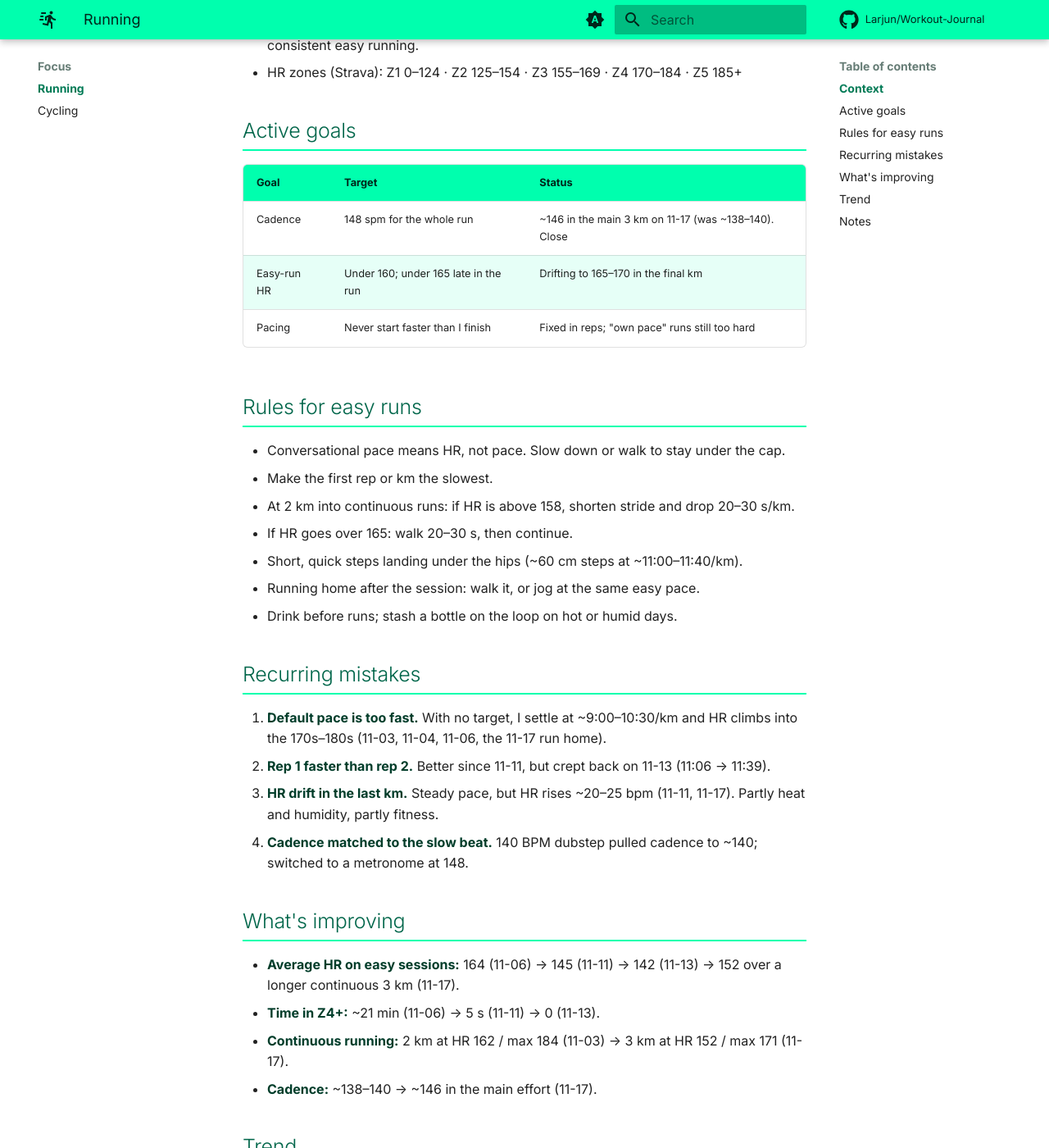
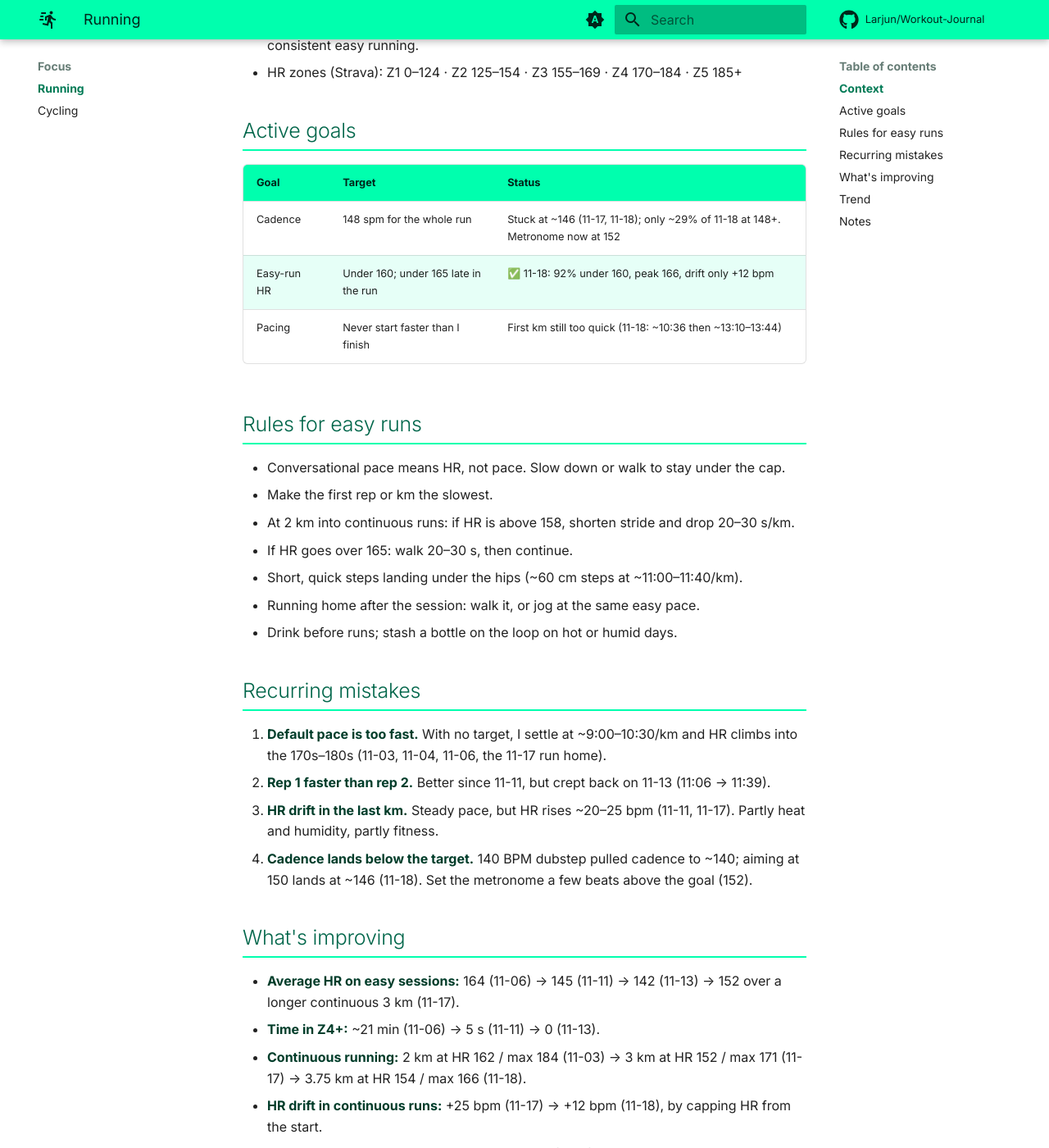
Before and after one commit to Larjun/Workout-Journal, an MkDocs documentation site: the page built from docs/focus/running.md, in a window 1280 px wide and 1400 px high, scrolled down 544 px. Shown: the whole window at 82% size. Built offline with MkDocs 1.6.1 and Material for MkDocs 9.7.7, drawn with Linux system fonts in a browser that asks for light colours; comment, search, counter and statistics services are not loaded; some of the changed text lies outside the part shown.

Commit message:
Add 2026-11-18 run: continuous 3.75 km, HR-capped
Co-Authored-By: Claude Opus 5.5 <noreply@anthropic.com>
Claude-Session: https://claude.ai/code/session_01UGXniVTyAPmKteKo4SZUf9

```diff
--- a/docs/focus/running.md
+++ b/docs/focus/running.md
@@ -6,7 +6,7 @@ tags:
 
 # Running focus
 
-*Living document: update goals, mistakes and progress as they change. Last updated 2026-11-17.*
+*Living document: update goals, mistakes and progress as they change. Last updated 2026-11-18.*
 
 ## Context
 - Back to running after 3+ years off. Following the Runna "New To Running" plan (week 7 of 8 as of 2026-11-17).
@@ -17,9 +17,9 @@ tags:
 ## Active goals
 | Goal | Target | Status |
 |---|---|---|
-| Cadence | 148 spm for the whole run | ~146 in the main 3 km on 11-17 (was ~138–140). Close |
-| Easy-run HR | Under 160; under 165 late in the run | Drifting to 165–170 in the final km |
-| Pacing | Never start faster than I finish | Fixed in reps; "own pace" runs still too hard |
+| Cadence | 148 spm for the whole run | Stuck at ~146 (11-17, 11-18); only ~29% of 11-18 at 148+. Metronome now at 152 |
+| Easy-run HR | Under 160; under 165 late in the run | ✅ 11-18: 92% under 160, peak 166, drift only +12 bpm |
+| Pacing | Never start faster than I finish | First km still too quick (11-18: ~10:36 then ~13:10–13:44) |
 
 ## Rules for easy runs
 - Conversational pace means HR, not pace. Slow down or walk to stay under the cap.
@@ -34,12 +34,13 @@ tags:
 1. **Default pace is too fast.** With no target, I settle at ~9:00–10:30/km and HR climbs into the 170s–180s (11-03, 11-04, 11-06, the 11-17 run home).
 2. **Rep 1 faster than rep 2.** Better since 11-11, but crept back on 11-13 (11:06 → 11:39).
 3. **HR drift in the last km.** Steady pace, but HR rises ~20–25 bpm (11-11, 11-17). Partly heat and humidity, partly fitness.
-4. **Cadence matched to the slow beat.** 140 BPM dubstep pulled cadence to ~140; switched to a metronome at 148.
+4. **Cadence lands below the target.** 140 BPM dubstep pulled cadence to ~140; aiming at 150 lands at ~146 (11-18). Set the metronome a few beats above the goal (152).
 
 ## What's improving
 - **Average HR on easy sessions:** 164 (11-06) → 145 (11-11) → 142 (11-13) → 152 over a longer continuous 3 km (11-17).
 - **Time in Z4+:** ~21 min (11-06) → 5 s (11-11) → 0 (11-13).
-- **Continuous running:** 2 km at HR 162 / max 184 (11-03) → 3 km at HR 152 / max 171 (11-17).
+- **Continuous running:** 2 km at HR 162 / max 184 (11-03) → 3 km at HR 152 / max 171 (11-17) → 3.75 km at HR 154 / max 166 (11-18).
+- **HR drift in continuous runs:** +25 bpm (11-17) → +12 bpm (11-18), by capping HR from the start.
 - **Cadence:** ~138–140 → ~146 in the main effort (11-17).
 
 ## Trend
@@ -51,6 +52,7 @@ tags:
 | 11-11 | 2 × 2 km | 11:51 → 11:36 | 145 | 175 | ~134 / 140 |
 | 11-13 | 2 × 2 km | 11:06 → 11:39 | 142 | 170 | ~138 / 140 |
 | 11-17 | Continuous 3 km | 11:38 | 152 | 171 | ~146 |
+| 11-18 | Continuous 3.75 km (HR-capped) | 12:39 (incl. ~4.5 min walking) | 154 | 166 | ~146 |
 
 ## Notes
 - Calves got sore on 11-06. Doing calf raises (3 × 15, three times a week). Stop running for sharp or localized pain.
--- a/mkdocs.yml
+++ b/mkdocs.yml
@@ -71,6 +71,7 @@ nav:
       - Running: focus/running.md
       - Cycling: focus/cycling.md
   - Sessions:
+      - 2026-11-18 · Run · Continuous 3.75 km: sessions/2026/2026-11-18-run.md
       - 2026-11-17 · Run · Continuous 3 km: sessions/2026/2026-11-17-run.md
       - 2026-11-15 · Ride · Thooral 25: sessions/2026/2026-11-15-ride.md
       - 2026-11-14 · Ride · 20 km Zone 2: sessions/2026/2026-11-14-ride.md
```
Also changed, not shown: docs/index.md (+2 -1 lines), docs/sessions/2026/2026-11-18-run.md (added, +51 -0 lines).
